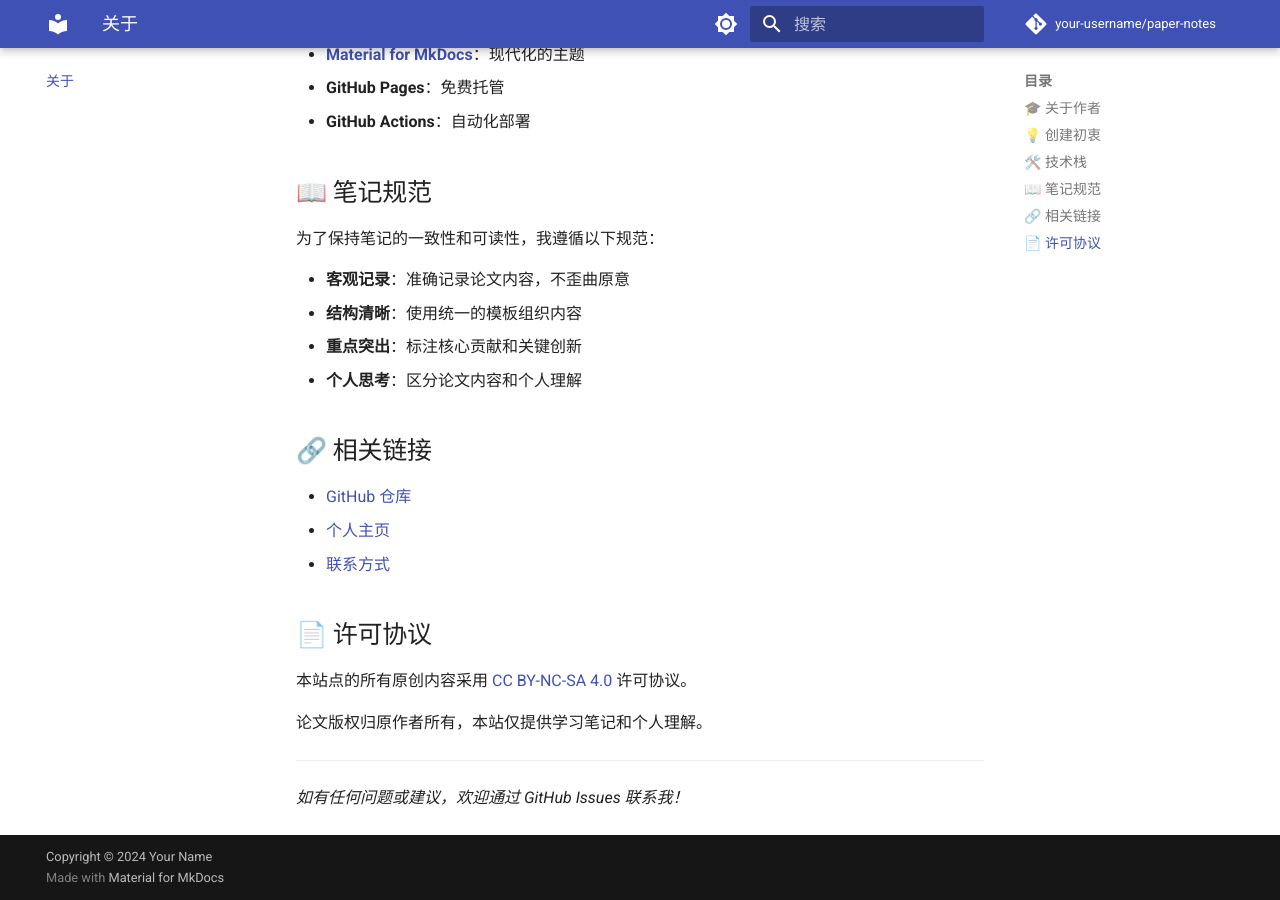
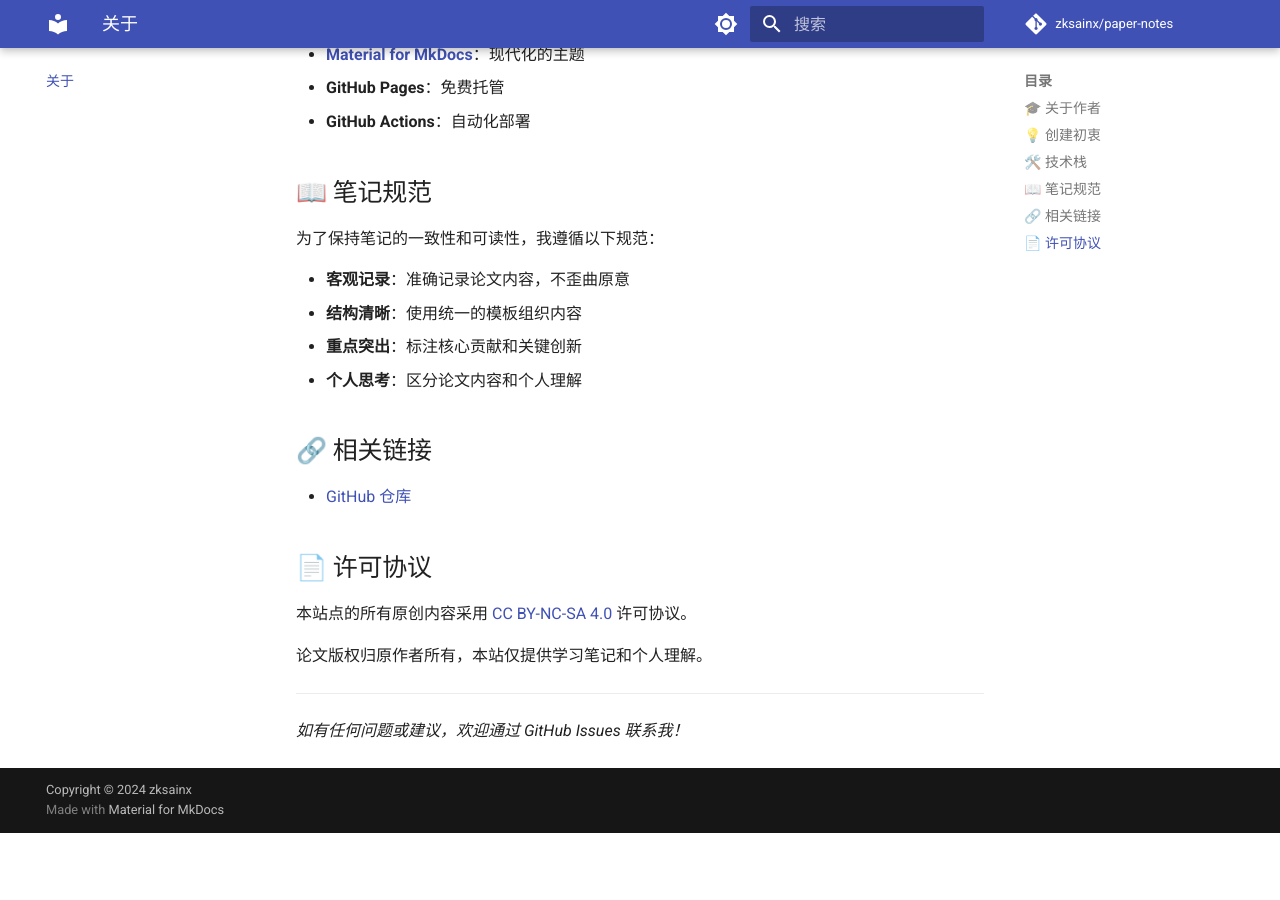
Before and after one commit to zksainx/paper-notes, an MkDocs documentation site: the page built from docs/about.md, in a window 1280 px wide and 900 px high, scrolled down 830 px. Built offline with MkDocs 1.6.1 and Material for MkDocs 9.7.7, drawn with Linux system fonts in a browser that asks for light colours; comment, search, counter and statistics services are not loaded; after the commit the page ends 1663 px from its top, so only the background shows below that.

Commit message:
change repo url

```diff
--- a/docs/about.md
+++ b/docs/about.md
@@ -38,9 +38,7 @@
 
 ## 🔗 相关链接
 
-- [GitHub 仓库](https://github.com/your-username/paper-notes)
-- [个人主页](https://your-website.com)
-- [联系方式](mailto:your-email@example.com)
+- [GitHub 仓库](https://github.com/zksainx/paper-notes)
 
 ## 📄 许可协议
 
--- a/mkdocs.yml
+++ b/mkdocs.yml
@@ -1,11 +1,11 @@
 site_name: 论文笔记
 site_description: 个人论文阅读笔记整理
-site_author: Your Name
-site_url: https://your-username.github.io/paper-notes/
+site_author: zksainx
+site_url: https://zksainx.github.io/paper-notes/
 
 # Repository
-repo_name: your-username/paper-notes
-repo_url: https://github.com/your-username/paper-notes
+repo_name: zksainx/paper-notes
+repo_url: https://github.com/zksainx/paper-notes
 
 # Theme
 theme:
@@ -97,4 +97,4 @@ nav:
   - 关于: about.md
 
 # Copyright
-copyright: Copyright &copy; 2024 Your Name
+copyright: Copyright &copy; 2024 zksainx
```
Also changed, not shown: README.md (+5 -14 lines), docs/index.md (+1 -1 lines).
